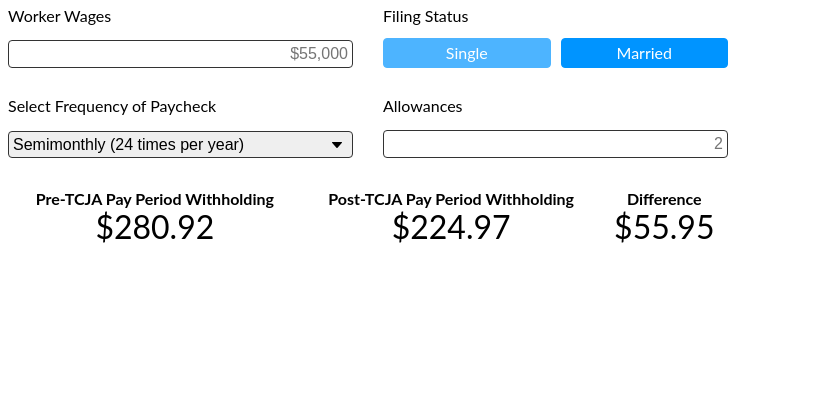
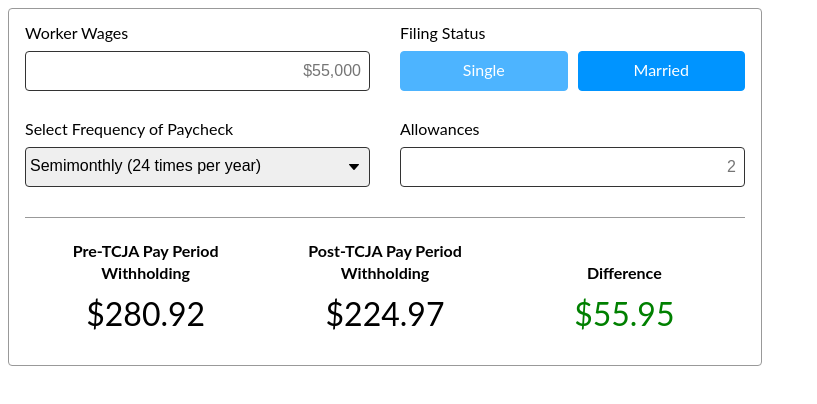
Before and after one commit to TaxFoundation/web-withholding-calculator, a React (Create React App) app: page / in a window 1280 px wide. Shown: the top 404 px of the page, without its empty margins (0-817 px from the left). Built offline with nearby package versions, Linux system fonts and the light colour scheme; the HTML template or start-up script is replaced by a standard one.

Commit message:
Cleaner styles

```diff
--- a/src/App.js
+++ b/src/App.js
@@ -8,13 +8,17 @@ import AllowancesInput from './components/AllowancesInput';
 import ResultsTable from './components/ResultsTable';
 
 const Container = styled.div`
+  background-color: #fff;
+  border: 1px solid #999;
+  border-radius: 4px;
   display: grid;
   grid-gap: 30px;
-  grid-template: repeat(3, 1fr) / repeat(2, 1fr);
+  grid-template: 1fr 1fr 2fr / repeat(2, 1fr);
   font-family: ${props => props.theme.fontFamily};
   font-size: ${props => props.theme.fontSize};
   line-height: 1;
   max-width: 720px;
+  padding: 1rem;
 
   * {
     box-sizing: border-box;
--- a/src/components/FilingStatusSelector.js
+++ b/src/components/FilingStatusSelector.js
@@ -5,11 +5,14 @@ import Label from './Label';
 
 const Form = styled.form`
   display: grid;
-  grid-gap: 0 10px;
-  grid-template: repeat(2, 1fr) / repeat(2, 1fr);
+  grid-gap: 10px;
+  grid-template: 2fr 5fr / repeat(2, 1fr);
 `;
 
 const Status = styled.div`
+  align-items: center;
+  display: flex;
+  flex-direction: row;
   grid-column: span 1;
   grid-row: 2 / 3;
 
@@ -24,7 +27,9 @@ const Status = styled.div`
     color: #fff;
     cursor: pointer;
     display: block;
-    padding: 6px 6px;
+    flex: 1 0 auto;
+    height: 100%;
+    line-height: 2.2;
     text-align: center;
   }
 
--- a/src/components/IncomeInput.js
+++ b/src/components/IncomeInput.js
@@ -1,16 +1,11 @@
 import React from 'react';
 import styled from 'styled-components';
 import { format } from 'd3-format';
+import Container from './InputContainer';
 import Label from './Label';
 import NumericInput from './NumericInput';
 
 const dollarFormat = format('$,');
-
-const Container = styled.div`
-  display: grid;
-  grid-gap: 5px 10px;
-  grid-template: 2fr / 1fr;
-`;
 
 const IncomeInput = props => {
   return (
--- a/src/components/InputContainer.js
+++ b/src/components/InputContainer.js
@@ -2,8 +2,8 @@ import styled from 'styled-components';
 
 const Container = styled.div`
   display: grid;
-  grid-gap: 0 10px;
-  grid-template: 2fr / 1fr;
+  grid-gap: 10px;
+  grid-template: 2fr 5fr / 1fr;
 `;
 
 export default Container;
--- a/src/components/NumericInput.js
+++ b/src/components/NumericInput.js
@@ -6,7 +6,7 @@ const NumericInput = styled.input`
   border-radius: 4px;
   font-size: ${props => props.theme.fontSize};
   margin: 0;
-  padding: 4px;
+  padding: 4px 8px;
   text-align: right;
   width: 100%;
 
--- a/src/components/PayrollPeriodSelector.js
+++ b/src/components/PayrollPeriodSelector.js
@@ -14,7 +14,7 @@ const Select = styled.select`
   border: 1px solid #333333;
   border-radius: 4px;
   font-size: ${props => props.theme.fontSize};
-  padding: 4px 20px 4px 4px;
+  padding: 4px 20px 8px 4px;
   width: 100%;
 `;
 
--- a/src/components/ResultsTable.js
+++ b/src/components/ResultsTable.js
@@ -8,10 +8,19 @@ const Container = styled.div`
 `;
 
 const Table = styled.table`
+  border-top: 1px solid #999;
+  padding-top: 10px;
+  table-layout: fixed;
   width: 100%;
 
   th, td {
     text-align: center;
+  }
+
+  th {
+    line-height: 1.4;
+    padding: 10px 0;
+    vertical-align: bottom;
   }
 
   td {
@@ -29,6 +38,8 @@ const ResultsTable = props => {
     props.taxpayer.allowances
   );
 
+  const delta = results['pre-tcja'] - results['tcja'];
+
   return (
     <Container>
       <Table>
@@ -43,7 +54,9 @@ const ResultsTable = props => {
           <tr>
             <td>{dollarFormat(results['pre-tcja'])}</td>
             <td>{dollarFormat(results['tcja'])}</td>
-            <td>{dollarFormat(results['pre-tcja'] - results['tcja'])}</td>
+            <td style={{color: (delta >= 0 ? 'green' : 'red')}}>
+              {dollarFormat(delta)}
+            </td>
           </tr>
         </tbody>
       </Table>
```
